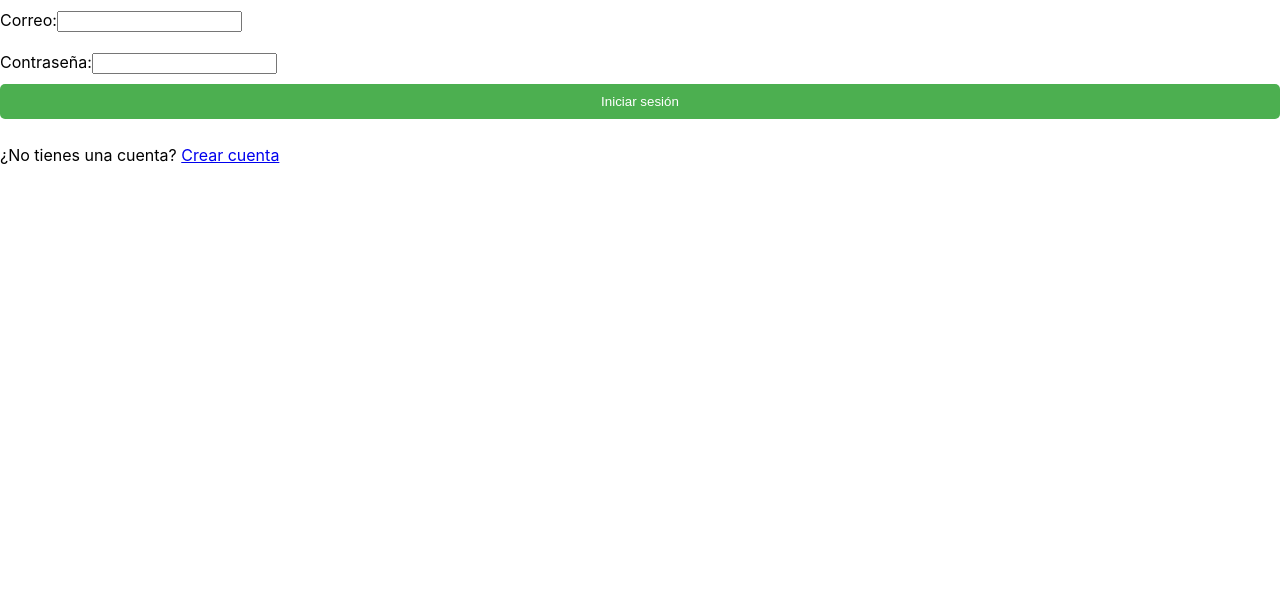
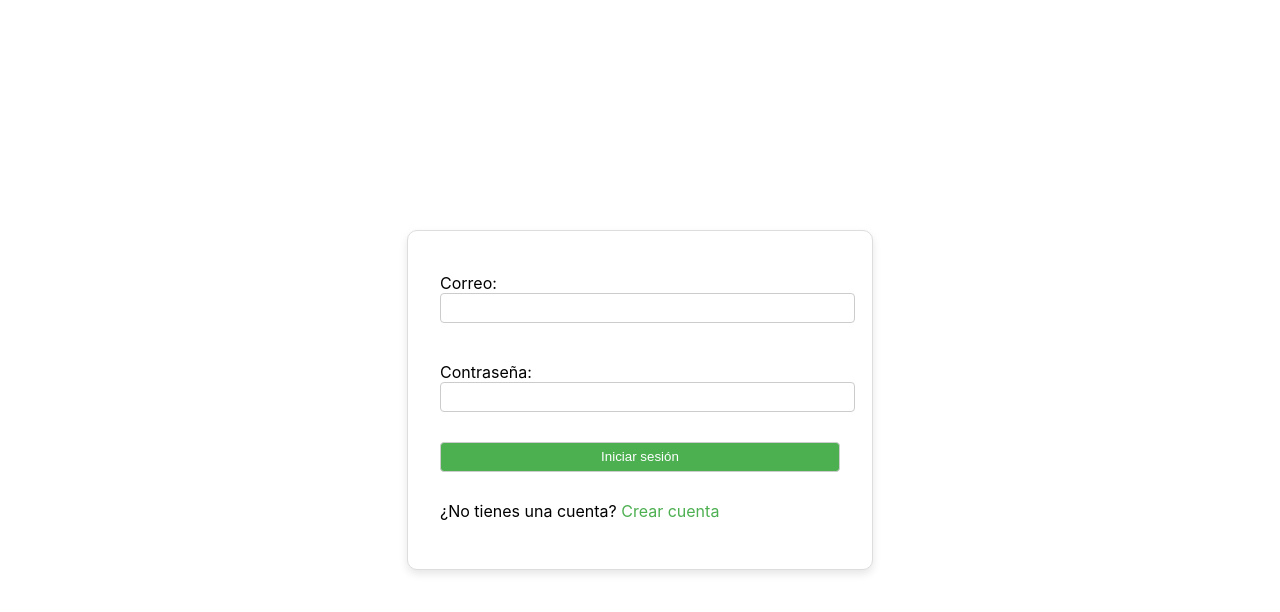
Before and after one commit to Ingenieria-Software-2023/Doble-D-o-Proyecto-Final, a React (Create React App) app: page / in a window 1280 px wide. Shown: the top 612 px of the page. Built offline with nearby package versions, Linux system fonts and the light colour scheme.

Commit message:
css login

```diff
--- a/src/components/CrearCuenta.jsx
+++ b/src/components/CrearCuenta.jsx
@@ -1,6 +1,7 @@
 import React, { useState } from "react";
 import { useUsuarixs } from "../UsuarixsContexto";
 import { useNavigate } from "react-router-dom";
+import "./InicioSesion.css";
 
 const CrearCuenta = () => {
 	const [usuarix, setUsuarix] = useState("");
@@ -15,7 +16,11 @@ const CrearCuenta = () => {
 	};
 
 	return (
-		<form onSubmit={manejarCreacion}>
+		<div className="form-container">
+			<form
+				onSubmit={manejarCreacion}
+				className="formulario"
+			>
 				<label>
 					Usuarix:
 					<input
@@ -33,6 +38,7 @@ const CrearCuenta = () => {
 				</label>
 				<button type="submit">Crear cuenta</button>
 			</form>
+		</div>
 	);
 };
 
--- a/src/components/InicioSesion.css
+++ b/src/components/InicioSesion.css
@@ -0,0 +1,52 @@
+/* Esto centrará todo el contenido del formulario vertical y horizontalmente */
+.form-container {
+	display: flex;
+	justify-content: center;
+	align-items: center;
+	height: 100vh; /* Esto hace que tome toda la altura de la pantalla */
+}
+
+.formulario {
+	border: 1px solid #ddd; /* Borde gris */
+	padding: 2em; /* Espaciado interno */
+	border-radius: 10px; /* Bordes redondeados */
+	width: 100%;
+	max-width: 400px; /* Ancho máximo para dispositivos grandes */
+	box-shadow: 0 4px 8px rgba(0, 0, 0, 0.1); /* Sombra suave */
+	background: white; /* Fondo blanco para el formulario */
+}
+
+.formulario label,
+.formulario input,
+.formulario button,
+.formulario p {
+	display: block; /* Hace que cada elemento ocupe su propia línea */
+	width: 100%;
+	margin-bottom: 1em; /* Espacio entre elementos del formulario */
+}
+
+.formulario input,
+.formulario button {
+	padding: 0.5em; /* Espaciado interno para input y botón */
+	border: 1px solid #ccc;
+	border-radius: 4px;
+}
+
+.formulario button {
+	background-color: #4caf50; /* Fondo verde para el botón */
+	color: white;
+	cursor: pointer;
+}
+
+.formulario button:hover {
+	background-color: #45a049; /* Color ligeramente más oscuro al pasar el mouse */
+}
+
+.formulario a {
+	color: #4caf50; /* Color verde para los enlaces, similar al botón */
+	text-decoration: none; /* Elimina el subrayado de los enlaces */
+}
+
+.formulario a:hover {
+	text-decoration: underline; /* Subraya el enlace al pasar el mouse */
+}
--- a/src/components/InicioSesion.jsx
+++ b/src/components/InicioSesion.jsx
@@ -1,6 +1,7 @@
 import React, { useState } from "react";
 import { useUsuarixs } from "../UsuarixsContexto";
 import { useNavigate } from "react-router-dom";
+import "./InicioSesion.css";
 
 const InicioSesion = () => {
 	const [correo, setCorreo] = useState("");
@@ -18,7 +19,11 @@ const InicioSesion = () => {
 	};
 
 	return (
-		<form onSubmit={manejarInicioSesion}>
+		<div className="form-container">
+			<form
+				onSubmit={manejarInicioSesion}
+				className="formulario"
+			>
 				<label>
 					Correo:
 					<input
@@ -39,6 +44,7 @@ const InicioSesion = () => {
 					¿No tienes una cuenta? <a href="/crear-cuenta">Crear cuenta</a>
 				</p>
 			</form>
+		</div>
 	);
 };
 
```
Lines whose indentation alone changed are shown as unchanged.
